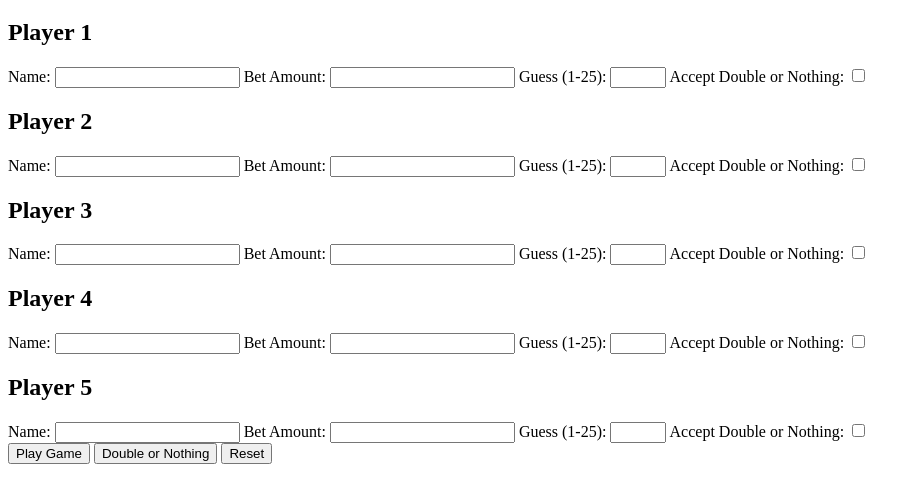
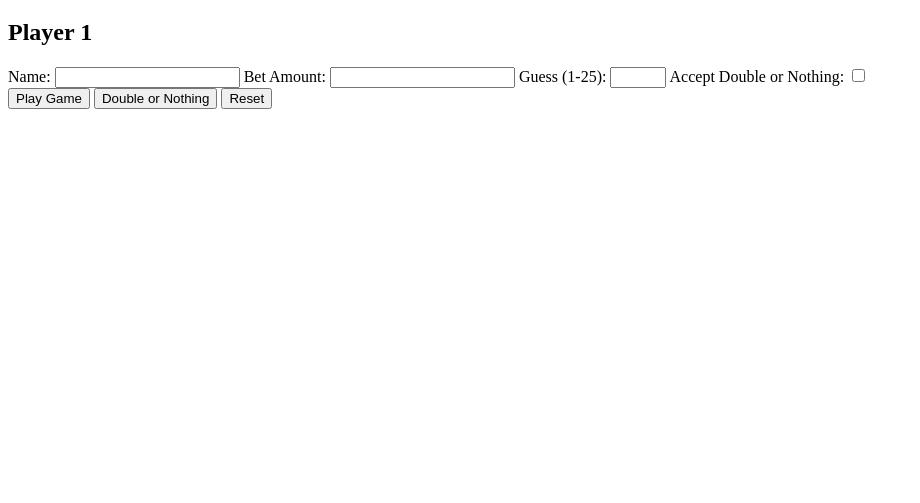
Before and after one commit to Turtlesarethebest/Turtlesarethebest.github.io, a plain HTML site: page index.html in a window 1280 px wide. Shown: the part 61-564 px from the top of the page, without its empty margins (0-920 px from the left). Drawn offline with Linux system fonts and the light colour scheme.

Commit message:
Update index.html

```diff
--- a/index.html
+++ b/index.html
@@ -9,6 +9,7 @@
     <h1>Number Guessing Game</h1>
 
     <div id="players">
+        <!-- Player inputs -->
         <div>
             <h2>Player 1</h2>
             <label for="player1-name">Name:</label>
@@ -20,54 +21,8 @@
             <label for="player1-accept">Accept Double or Nothing:</label>
             <input type="checkbox" id="player1-accept">
         </div>
-
-        <div>
-            <h2>Player 2</h2>
-            <label for="player2-name">Name:</label>
-            <input type="text" id="player2-name">
-            <label for="player2-bet">Bet Amount:</label>
-            <input type="number" id="player2-bet">
-            <label for="player2-guess">Guess (1-25):</label>
-            <input type="number" id="player2-guess" min="1" max="25">
-            <label for="player2-accept">Accept Double or Nothing:</label>
-            <input type="checkbox" id="player2-accept">
-        </div>
-
-        <div>
-            <h2>Player 3</h2>
-            <label for="player3-name">Name:</label>
-            <input type="text" id="player3-name">
-            <label for="player3-bet">Bet Amount:</label>
-            <input type="number" id="player3-bet">
-            <label for="player3-guess">Guess (1-25):</label>
-            <input type="number" id="player3-guess" min="1" max="25">
-            <label for="player3-accept">Accept Double or Nothing:</label>
-            <input type="checkbox" id="player3-accept">
-        </div>
-
-        <div>
-            <h2>Player 4</h2>
-            <label for="player4-name">Name:</label>
-            <input type="text" id="player4-name">
-            <label for="player4-bet">Bet Amount:</label>
-            <input type="number" id="player4-bet">
-            <label for="player4-guess">Guess (1-25):</label>
-            <input type="number" id="player4-guess" min="1" max="25">
-            <label for="player4-accept">Accept Double or Nothing:</label>
-            <input type="checkbox" id="player4-accept">
-        </div>
-
-        <div>
-            <h2>Player 5</h2>
-            <label for="player5-name">Name:</label>
-            <input type="text" id="player5-name">
-            <label for="player5-bet">Bet Amount:</label>
-            <input type="number" id="player5-bet">
-            <label for="player5-guess">Guess (1-25):</label>
-            <input type="number" id="player5-guess" min="1" max="25">
-            <label for="player5-accept">Accept Double or Nothing:</label>
-            <input type="checkbox" id="player5-accept">
-        </div>
+        <!-- Repeat for other players -->
+        <!-- ... -->
     </div>
 
     <button onclick="playGame()">Play Game</button>
@@ -82,6 +37,7 @@
         let isDoubleOrNothing = false;
         let timer;
         let countdown;
+        let originalPot = 0;
 
         function getPlayerData(playerNumber) {
             const playerName = document.getElementById(`player${playerNumber}-name`).value;
@@ -118,7 +74,7 @@
                 resultMessage += "More than one player guessed correctly. Nobody wins. Play again.";
             } else if (winners.length === 1) {
                 if (isDoubleOrNothing) {
-                    totalPot *= 2;
+                    totalPot = originalPot * 2;
                 }
                 resultMessage += `Congratulations ${winners[0].name}! You guessed the correct number and won $${totalPot}!`;
             } else {
@@ -135,7 +91,7 @@
         function startDoubleOrNothing() {
             clearTimeout(timer);
             clearInterval(countdown);
-            document.getElementById('result').innerText = "Double or Nothing started. Waiting for players to accept...";
+            document.getElementById('result').innerText = "Waiting for players to accept Double or Nothing...";
             let timeLeft = 30;
             document.getElementById('timer').innerText = `Time left: ${timeLeft} seconds`;
 
@@ -167,6 +123,7 @@
             const acceptCount = players.filter(player => player.accept).length;
 
             if (acceptCount === players.length) {
+                originalPot = players.reduce((acc, player) => acc + player.bet, 0);
                 players.forEach(player => player.bet *= 2);
                 document.getElementById('result').innerText = "All players accepted Double or Nothing. Bets have been doubled.";
                 isDoubleOrNothing = true;
```
